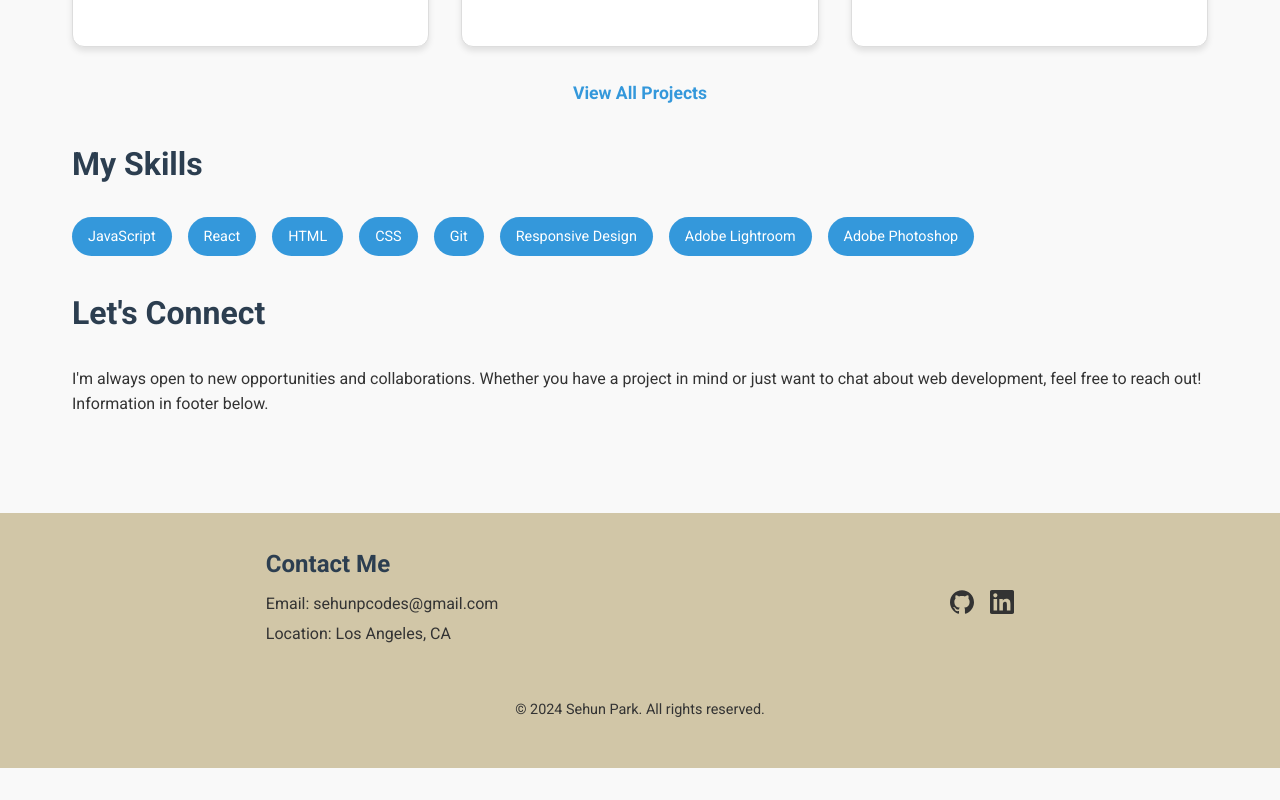
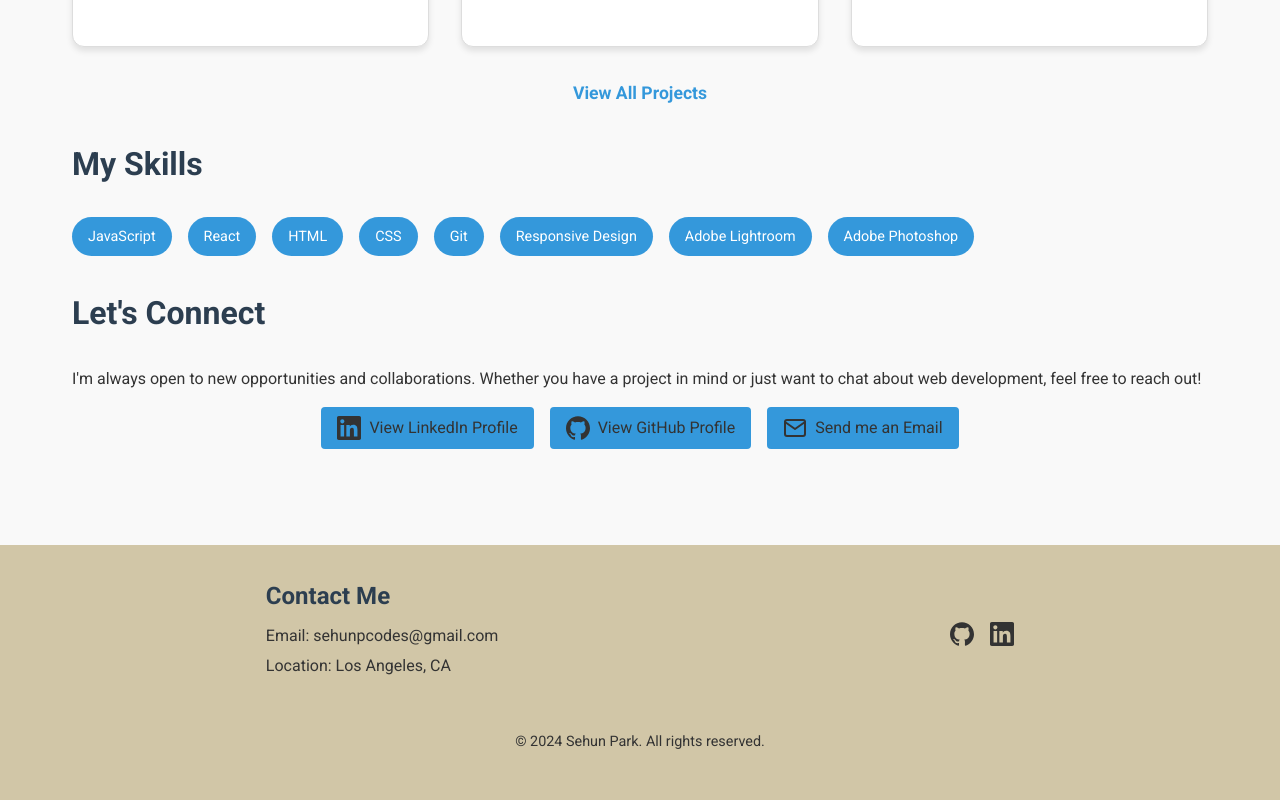
Before and after one commit to sehundpark/personal-portfolio, a React (Vite) app: page / in a window 1280 px wide. Shown: the part 1305-2105 px from the top of the page. Before the commit the page ends 2073 px from the top, so only its background shows below. Built offline with nearby package versions, Linux system fonts and the light colour scheme.

Commit message:
Updated Let's Connect with links.

```diff
--- a/src/pages/Home.jsx
+++ b/src/pages/Home.jsx
@@ -54,9 +54,30 @@
         <p>
           I'm always open to new opportunities and collaborations. Whether you
           have a project in mind or just want to chat about web development,
-          feel free to reach out! Information in footer below.
+          feel free to reach out!
         </p>
-        {/* <StyledButton onClick={scrollToFooter}>Contact Me</StyledButton> */}
+        <ConnectButtonsContainer>
+          <ConnectButton
+            href="https://www.linkedin.com/in/sehun-park-5b280b164"
+            target="_blank"
+            rel="noopener noreferrer"
+          >
+            <LinkedInIcon />
+            View LinkedIn Profile
+          </ConnectButton>
+          <ConnectButton
+            href="https://github.com/sehundpark"
+            target="_blank"
+            rel="noopener noreferrer"
+          >
+            <GitHubIcon />
+            View GitHub Profile
+          </ConnectButton>
+          <ConnectButton href="mailto:sehunpcodes@gmail.com">
+            <EmailIcon />
+            Send me an Email
+          </ConnectButton>
+        </ConnectButtonsContainer>
       </StyledSection>
     </StyledHomeContainer>
   );
@@ -135,3 +156,61 @@
 //     background-color: var(--secondary-color);
 //   }
 // `;
+
+const ConnectButtonsContainer = styled.div`
+  display: flex;
+  flex-wrap: wrap;
+  gap: 1rem;
+  justify-content: center;
+  margin-top: 1rem;
+`;
+
+const ConnectButton = styled.a`
+  display: inline-flex;
+  align-items: center;
+  padding: 0.5rem 1rem;
+  background-color: var(--primary-color);
+  color: var(--text-color);
+  text-decoration: none;
+  border-radius: 4px;
+  border: none;
+  cursor: pointer;
+  font-size: 1rem;
+  transition: background-color 0.3s ease;
+
+  &:hover {
+    background-color: var(--secondary-color);
+  }
+
+  svg {
+    width: 24px;
+    height: 24px;
+    margin-right: 0.5rem;
+  }
+`;
+
+const LinkedInIcon = () => (
+  <svg viewBox="0 0 24 24" fill="currentColor">
+    <path d="M20.447 20.452h-3.554v-5.569c0-1.328-.027-3.037-1.852-3.037-1.853 0-2.136 1.445-2.136 2.939v5.667H9.351V9h3.414v1.561h.046c.477-.9 1.637-1.85 3.37-1.85 3.601 0 4.267 2.37 4.267 5.455v6.286zM5.337 7.433c-1.144 0-2.063-.926-2.063-2.065 0-1.138.92-2.063 2.063-2.063 1.14 0 2.064.925 2.064 2.063 0 1.139-.925 2.065-2.064 2.065zm1.782 13.019H3.555V9h3.564v11.452zM22.225 0H1.771C.792 0 0 .774 0 1.729v20.542C0 23.227.792 24 1.771 24h20.451C23.2 24 24 23.227 24 22.271V1.729C24 .774 23.2 0 22.222 0h.003z" />
+  </svg>
+);
+
+const GitHubIcon = () => (
+  <svg viewBox="0 0 24 24" fill="currentColor">
+    <path d="M12 .297c-6.63 0-12 5.373-12 12 0 5.303 3.438 9.8 8.205 11.385.6.113.82-.258.82-.577 0-.285-.01-1.04-.015-2.04-3.338.724-4.042-1.61-4.042-1.61C4.422 18.07 3.633 17.7 3.633 17.7c-1.087-.744.084-.729.084-.729 1.205.084 1.838 1.236 1.838 1.236 1.07 1.835 2.809 1.305 3.495.998.108-.776.417-1.305.76-1.605-2.665-.3-5.466-1.332-5.466-5.93 0-1.31.465-2.38 1.235-3.22-.135-.303-.54-1.523.105-3.176 0 0 1.005-.322 3.3 1.23.96-.267 1.98-.399 3-.405 1.02.006 2.04.138 3 .405 2.28-1.552 3.285-1.23 3.285-1.23.645 1.653.24 2.873.12 3.176.765.84 1.23 1.91 1.23 3.22 0 4.61-2.805 5.625-5.475 5.92.42.36.81 1.096.81 2.22 0 1.606-.015 2.896-.015 3.286 0 .315.21.69.825.57C20.565 22.092 24 17.592 24 12.297c0-6.627-5.373-12-12-12" />
+  </svg>
+);
+
+const EmailIcon = () => (
+  <svg
+    viewBox="0 0 24 24"
+    fill="none"
+    stroke="currentColor"
+    strokeWidth="2"
+    strokeLinecap="round"
+    strokeLinejoin="round"
+  >
+    <path d="M4 4h16c1.1 0 2 .9 2 2v12c0 1.1-.9 2-2 2H4c-1.1 0-2-.9-2-2V6c0-1.1.9-2 2-2z" />
+    <polyline points="22,6 12,13 2,6" />
+  </svg>
+);
```
